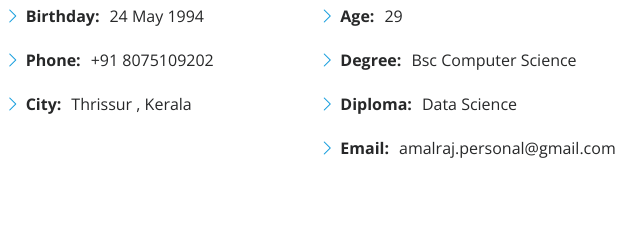
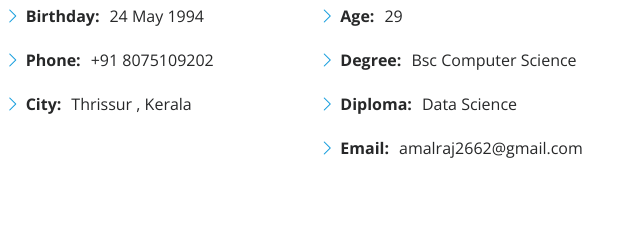
Before and after one commit to Amalrajkd/Amalrajkd.github.io, a plain HTML site: page index.html in a window 1280 px wide. Shown: the part 1260-1500 px from the top of the page, 640-1280 px from the left. Drawn offline with nearby package versions, Linux system fonts and the light colour scheme.

Commit message:
Update index.html

```diff
--- a/index.html
+++ b/index.html
@@ -119,7 +119,7 @@ deliver fast, eﬃcient projects.
                   <li><i class="bi bi-chevron-right"></i> <strong>Degree:</strong> <span> Bsc Computer Science</span></li>
                   <li><i class="bi bi-chevron-right"></i> <strong>Diploma:</strong> <span> Data Science</span></li>
                   <li><i class="bi bi-chevron-right"></i> <strong>Email:</strong>
-                    <span>amalraj.personal@gmail.com</span>
+                    <span>amalraj2662@gmail.com</span>
                   </li>
                 </ul>
               </div>
```
